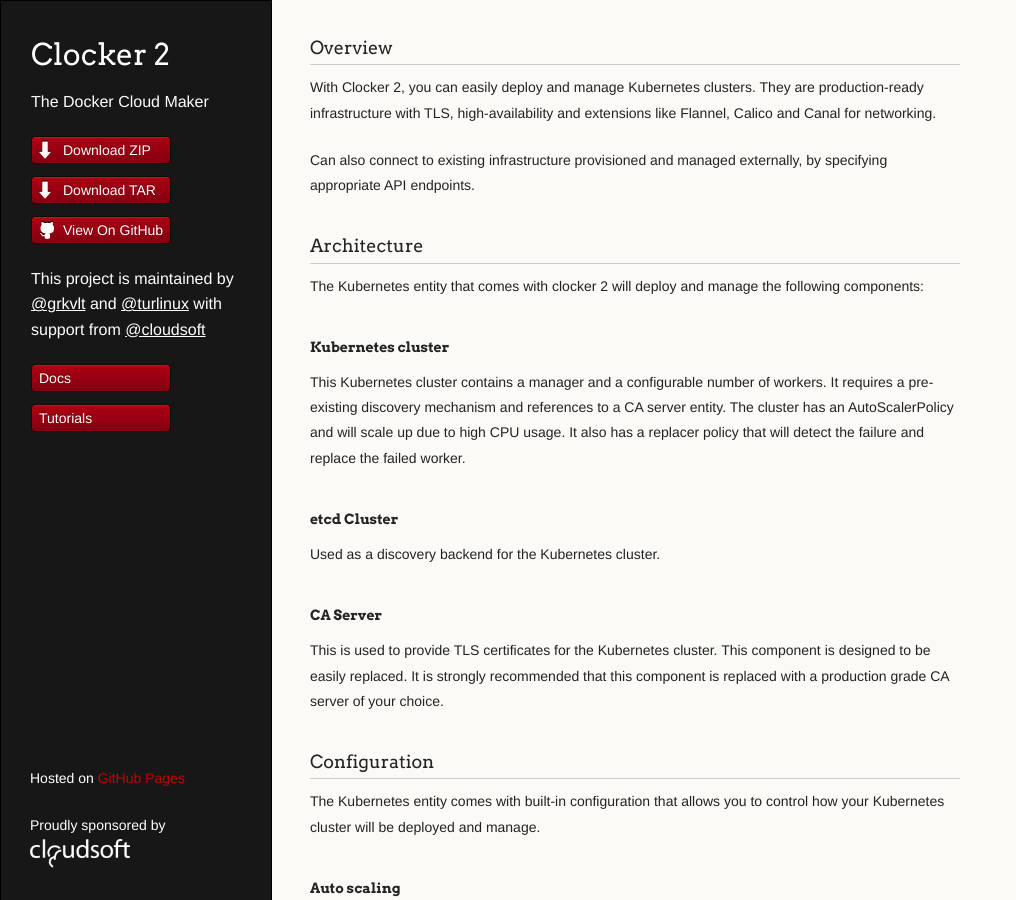
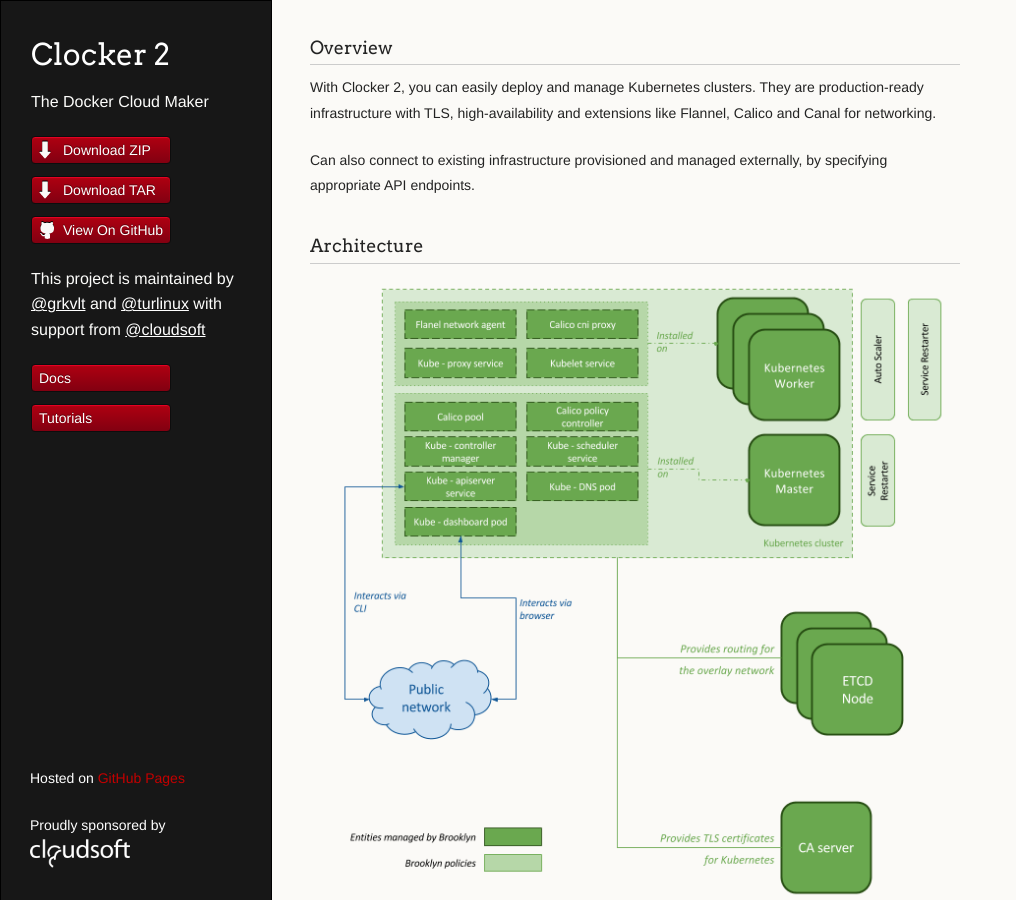
Before and after one commit to brooklyncentral/clocker2, a Jekyll site: the page built from docs/kubernetes-cluster.md, in a window 1280 px wide and 900 px high. Shown: the whole window, without its empty margins (0-1016 px from the left). Built offline with Jekyll 4.4.1, drawn with Linux system fonts in a browser that asks for light colours.

Commit message:
Updated architecture diagram

```diff
--- a/docs/kubernetes-cluster.md
+++ b/docs/kubernetes-cluster.md
@@ -9,6 +9,8 @@ With Clocker 2, you can easily deploy and manage Kubernetes clusters. They are p
 Can also connect to existing infrastructure provisioned and managed externally, by specifying appropriate API endpoints.
 
 ### Architecture
+![Kubernetes cluster architecture]({{site.baseurl}}/assets/images/kubernetes-architecture.png)
+
 The Kubernetes entity that comes with clocker 2 will deploy and manage the following components:
 
 #### Kubernetes cluster
```
Also changed, not shown: assets/images/kubernetes-architecture.png (added), assets/images/swarm-architecture.png.
